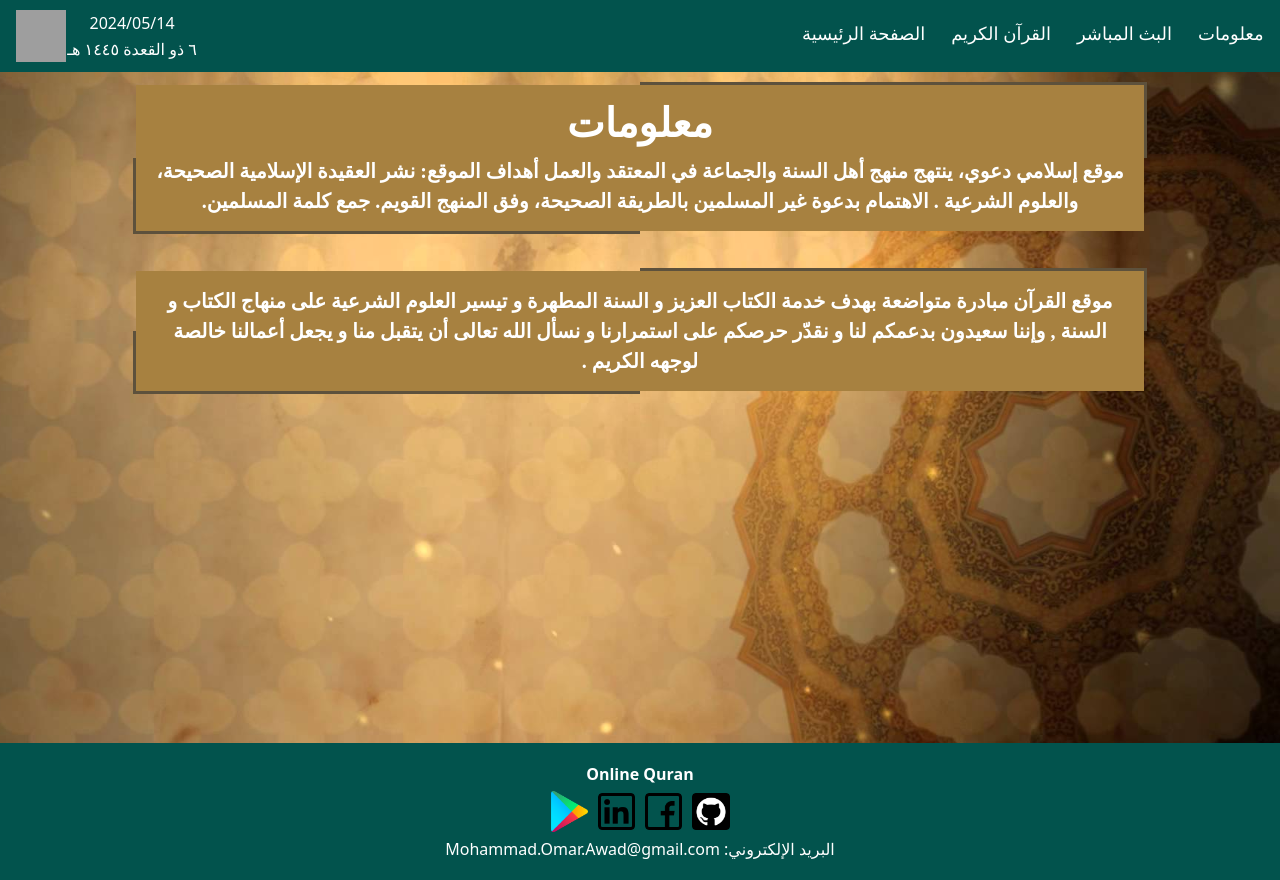
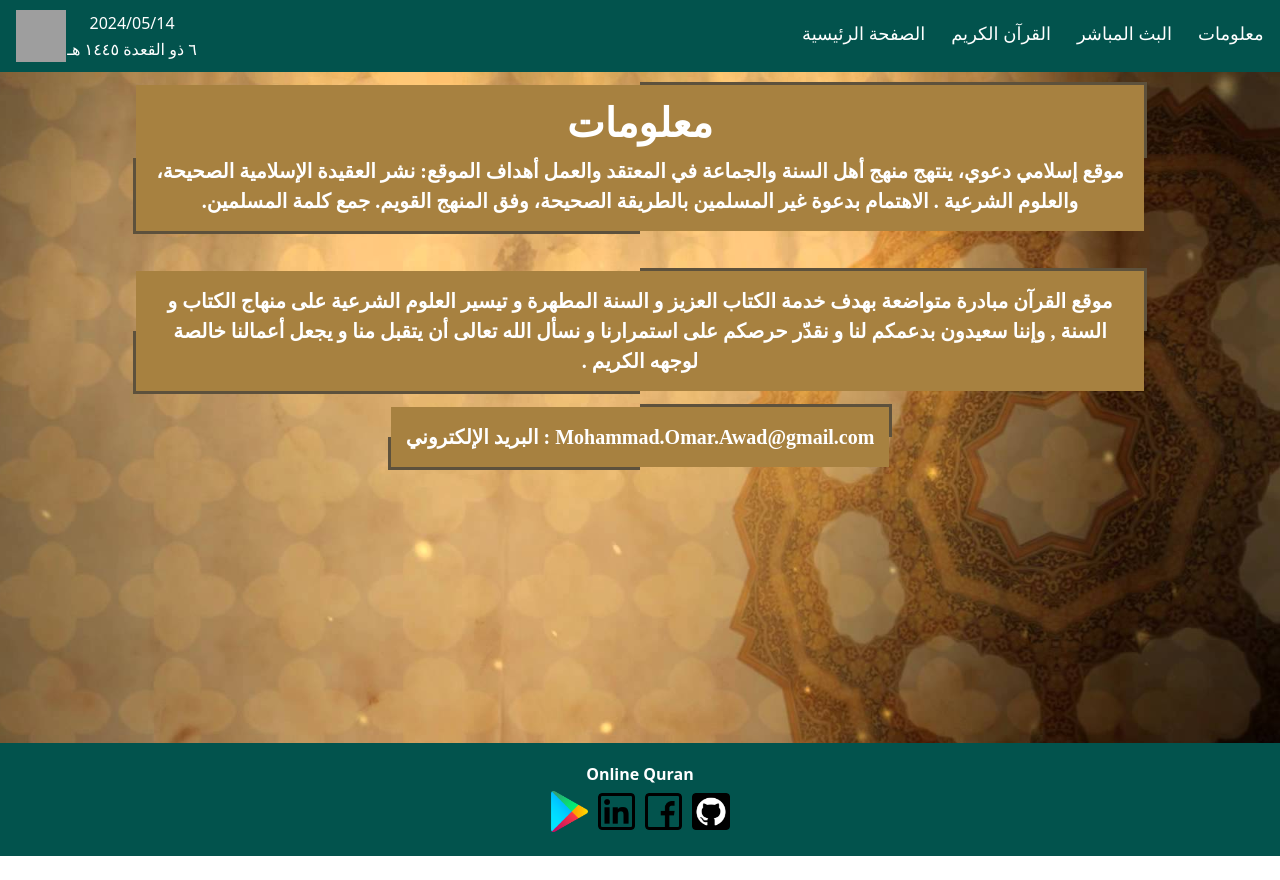
Before and after one commit to MohammadOmarAwad/OnlineQuran, an Angular app: page /about in a window 1280 px wide. After the commit the page ends 856 px from the top, so only its background shows below. Built offline with nearby package versions, Linux system fonts and the light colour scheme; grey boxes are pictures that could not be loaded.

Commit message:
Move Mail

```diff
--- a/src/app/about/about.component.html
+++ b/src/app/about/about.component.html
@@ -19,4 +19,11 @@
         </div>
     </div>
 
+
+    <div class="DivContanier">
+        <div class="DivBox">
+            <div> البريد الإلكتروني : Mohammad.Omar.Awad&#64;gmail.com </div>
+        </div>
+    </div>
+
 </div>
--- a/src/app/footer/footer.component.html
+++ b/src/app/footer/footer.component.html
@@ -14,7 +14,6 @@
         <img src="assets/game.png" alt="" class="ImgClass"></a>
     </div>
 
-    <div> البريد الإلكتروني: Mohammad.Omar.Awad&#64;gmail.com </div>
 
   </div>
 </footer>
```
